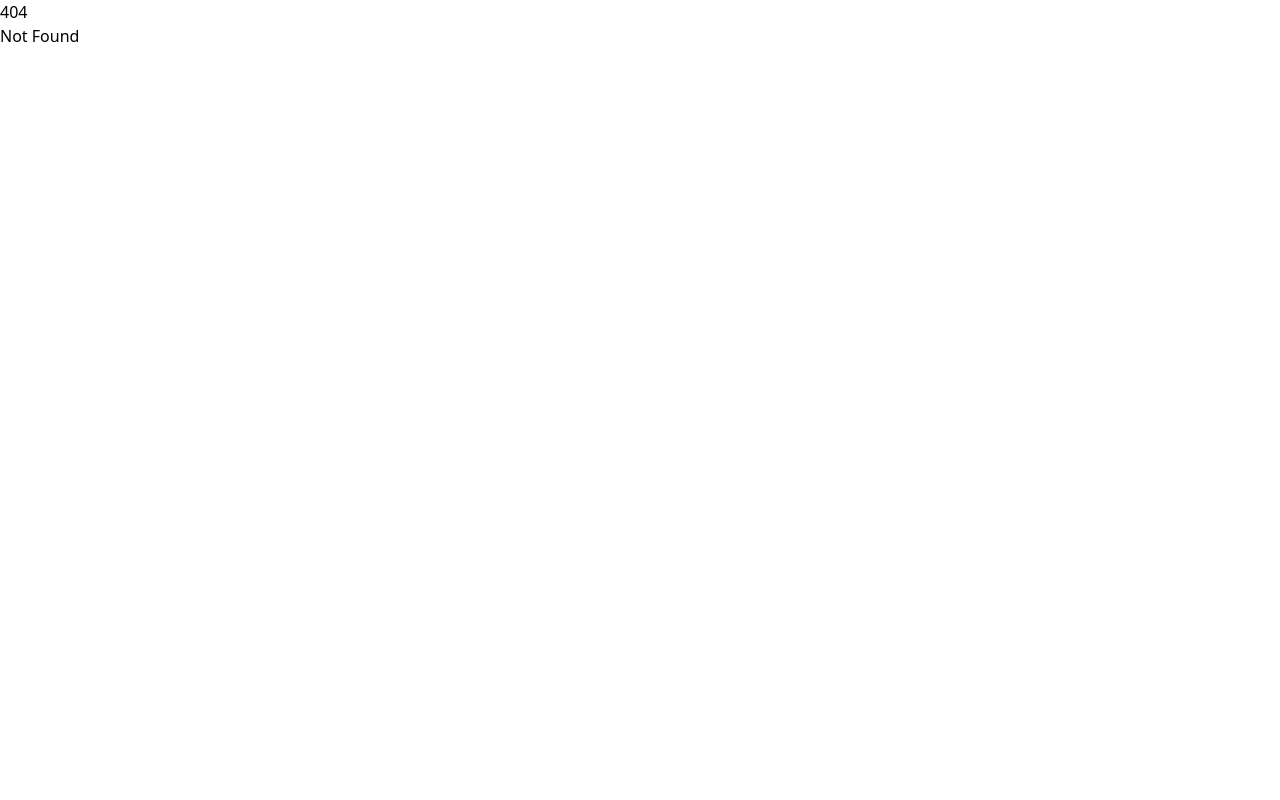
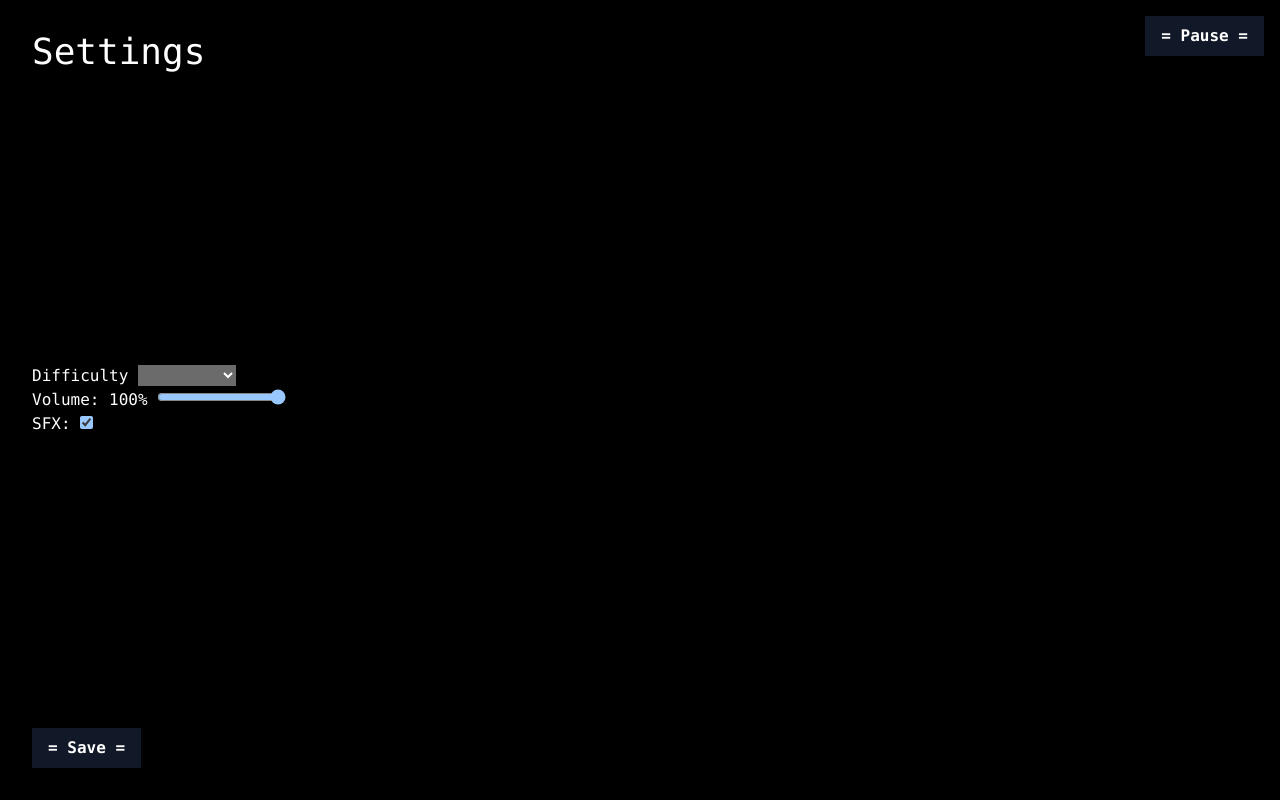
Before and after one commit to SX-9/forever-maze, a SvelteKit app: page /settings in a window 1280 px wide. Before the commit this address had no page. Built offline with nearby package versions, Linux system fonts and the light colour scheme.

Commit message:
basic system

```diff
--- a/src/app.css
+++ b/src/app.css
@@ -1,3 +1,12 @@
 @import 'tailwindcss/base';
 @import 'tailwindcss/components';
-@import 'tailwindcss/utilities'
+@import 'tailwindcss/utilities';
+
+* { @apply [color-scheme:dark] }
+html { @apply font-mono max-h-full h-full; }
+body { @apply h-full overflow-auto bg-black text-white object-cover; }
+
+h1 { @apply text-4xl; }
+button { @apply hover-focus:bg-gray-800 bg-gray-900 text-white shadow-lg px-4 py-2 font-bold after:content-['_='] before:content-['=_'] hover-focus:after:content-['_<'] hover-focus:before:content-['>_']; }
+
+progress { @apply [&::-webkit-progress-bar]:bg-gray-700 [&::-webkit-progress-value]:bg-blue-400 [&::-moz-progress-bar]:bg-blue-400; }
--- /dev/null
+++ b/src/lib/BgGradient.svelte
@@ -0,0 +1 @@
+<div class="w-full h-full flex flex-col justify-start items-end gap-4 fixed opacity-10 bg-gradient-to-tr from-blue-700 to-red-700"></div>
--- /dev/null
+++ b/src/lib/MainMenu.svelte
@@ -0,0 +1,54 @@
+<script lang="ts">
+    import { slide } from 'svelte/transition';
+    import { goto } from '$app/navigation';
+    import { onMount } from 'svelte';
+
+    let {
+        showMenu = $bindable(true),
+        start = () => {},
+        stop = () => {},
+    }: {
+        showMenu: boolean,
+        start: () => void,
+        stop: () => void,
+    } = $props();
+
+    function reset() {
+        if (!confirm('Are you sure?')) return;
+        localStorage.clear();
+        window.location.reload();
+    }
+
+    function settings() {
+        goto('/settings');
+        showMenu = false;
+    }
+
+    onMount(() => {
+        window.addEventListener('keydown', (e) => {
+            if (e.key === 'Escape' && showMenu) {
+                showMenu = false;
+                stop();
+            }
+        });
+    });
+</script>
+
+{#if showMenu}
+    <div class="w-full h-full flex flex-col justify-between items-start gap-4 px-16 py-16 fixed backdrop-blur-sm z-50" transition:slide={{
+        duration: 100,
+        axis: 'x',
+    }}>
+        <div>
+            <h1 class="italic text-7xl">ForeverMaze</h1>
+            <p class="text-yellow-300 text-lg">Beta Testing</p>
+        </div>
+        <div class="w-64">
+            <button onclick={start} class="w-full my-2 hover-focus:translate-x-10 transition-all duration-150 ease-out bg-gray-400 hover-focus:bg-gray-100 text-gray-900">Play</button>
+            <button onclick={reset} class="w-full my-2 hover-focus:translate-x-10 transition-all duration-150 ease-out">Reset</button>
+            <button onclick={settings} class="w-full my-2 hover-focus:translate-x-10 transition-all duration-150 ease-out">Settings</button>
+        </div>
+    </div>
+{:else}
+    <button onclick={stop} class="fixed top-4 right-4 z-50">Pause</button>
+{/if}
--- /dev/null
+++ b/src/routes/(main-menu)/+page.svelte
@@ -0,0 +1,5 @@
+<script>
+    import BgGradient from "$lib/BgGradient.svelte";
+</script>
+
+<BgGradient/>
--- /dev/null
+++ b/src/routes/+layout.server.ts
@@ -0,0 +1,8 @@
+import type { LayoutServerLoad } from './$types';
+
+const csr = true;
+const ssr = false;
+
+export const load = (async () => {
+    return {};
+}) satisfies LayoutServerLoad;
--- a/src/routes/+layout.svelte
+++ b/src/routes/+layout.svelte
@@ -1,6 +1,30 @@
 <script lang="ts">
+    import MainMenu from '$lib/MainMenu.svelte';
+	import { page } from '$app/stores';
+	import { onMount } from 'svelte';
+	import { goto } from '$app/navigation';
 	import '../app.css';
+
 	let { children } = $props();
+	let showMenu = $state(false);
+
+	function start() {
+		if ($page.url.pathname !== '/play') goto('/play');
+		showMenu = false;
+	}
+
+	function stop() {
+		showMenu = true;
+	}
+
+	onMount(() => {
+		if ($page.url.pathname === '/') showMenu = true;
+	});
 </script>
 
+<div class="sm:hidden flex justify-center items-center h-full w-full text-center">
+	<h1>Please use a bigger screen</h1>
+</div>
+
+<MainMenu bind:showMenu={showMenu} {start} {stop}/>
 {@render children()}
--- a/src/routes/+page.svelte
+++ /dev/null
@@ -1,2 +0,0 @@
-<h1>Welcome to SvelteKit</h1>
-<p>Visit <a href="https://svelte.dev/docs/kit">svelte.dev/docs/kit</a> to read the documentation</p>
--- /dev/null
+++ b/src/routes/play/+page.svelte
@@ -0,0 +1,44 @@
+<script lang="ts">
+    import { onMount } from "svelte";
+
+    let gameState = $state({
+        health: 100,
+    });
+
+    onMount(() => {
+        const savedState = localStorage.getItem('gameState');
+        if (savedState) gameState = JSON.parse(savedState);
+    });
+
+    $effect(() => {
+        if (gameState.health > 100) gameState.health = 100;
+        if (gameState.health < 0) gameState.health = 0;
+
+        localStorage.setItem('gameState', JSON.stringify(gameState));
+
+        if (gameState.health <= 0) {
+            alert('You died! Triggering reset...');
+            localStorage.clear();
+            window.location.reload();
+        }
+    });
+</script>
+
+<div class="w-full h-full flex flex-col justify-center items-center shadow-inner data-[]:shadow-red-500">
+    <h1>Testing...</h1>
+    <div>
+        <button onclick={() => gameState.health += 10}>Heal (+10)</button>
+        <button onclick={() => gameState.health -= 10}>Hurt (-10)</button>
+    </div>
+</div>
+
+<div class="fixed bottom-0 px-10 w-full object-cover h-10 flex gap-2 justify-between items-center bg-gray-800">
+    <div class="flex gap-2 justify-between items-center">
+        <span class="text-sm">Health ({gameState.health})</span>
+        <progress
+            class="w-64 h-4 [&::-webkit-progress-value]:bg-red-800 [&::-moz-progress-bar]:bg-red-800"
+            value={gameState.health}
+            max="100"
+        ></progress>
+    </div>
+</div>
--- /dev/null
+++ b/src/routes/settings/+page.svelte
@@ -0,0 +1,50 @@
+<script lang="ts">
+    import { onMount } from "svelte";
+
+    let difficulty = $state(2);
+    let volume = $state(100);
+    let sfx = $state(true);
+    let statusText = $state('');
+
+    function updateSettings(e: Event) {
+        e.preventDefault();
+        localStorage.setItem('settings', JSON.stringify({
+            difficulty, volume, sfx,
+        }));
+
+        statusText = 'Settings saved!';
+        setTimeout(() => statusText = '', 2000);
+    }
+
+    onMount(() => {
+        const settings = localStorage.getItem('settings');
+        if (settings) {
+            const o = JSON.parse(settings);
+            difficulty = o?.difficulty || 2;
+            volume = o?.volume || 100;
+            sfx = o?.sfx || true;
+        }
+    });
+</script>
+
+<form onsubmit={updateSettings} class="p-8 h-full flex flex-col justify-between">
+    <div>
+        <h1 class="text-4xl">Settings</h1>
+        <p>{statusText}</p>
+    </div>
+    <div class="w-64">
+        <label for="difficulty">Difficulty</label>
+        <select id="difficulty" bind:value={difficulty}>
+            <option value="0">Peaceful</option>
+            <option value="1">Easy</option>
+            <option value="2">Normal</option>
+            <option value="3">Hard</option>
+            <option value="4">Insane</option>
+        </select>
+        <label for="volume">Volume: {volume}%</label>
+        <input type="range" min="0" max="100" bind:value={volume} />
+        <label for="sfx">SFX:</label>
+        <input type="checkbox" id="sfx" bind:checked={sfx} />
+    </div>
+    <button type="submit" class="w-min whitespace-nowrap">Save</button>
+</form>
--- a/tailwind.config.ts
+++ b/tailwind.config.ts
@@ -1,11 +1,11 @@
 import type { Config } from 'tailwindcss';
+import plugin from 'tailwindcss/plugin';
 
 export default {
   content: ['./src/**/*.{html,js,svelte,ts}'],
-
-  theme: {
-    extend: {}
-  },
-
-  plugins: []
+  plugins: [
+    plugin(function({ addVariant }) {
+      addVariant('hover-focus', ['&:hover', '&:focus'])
+    }),
+  ],
 } satisfies Config;
```
